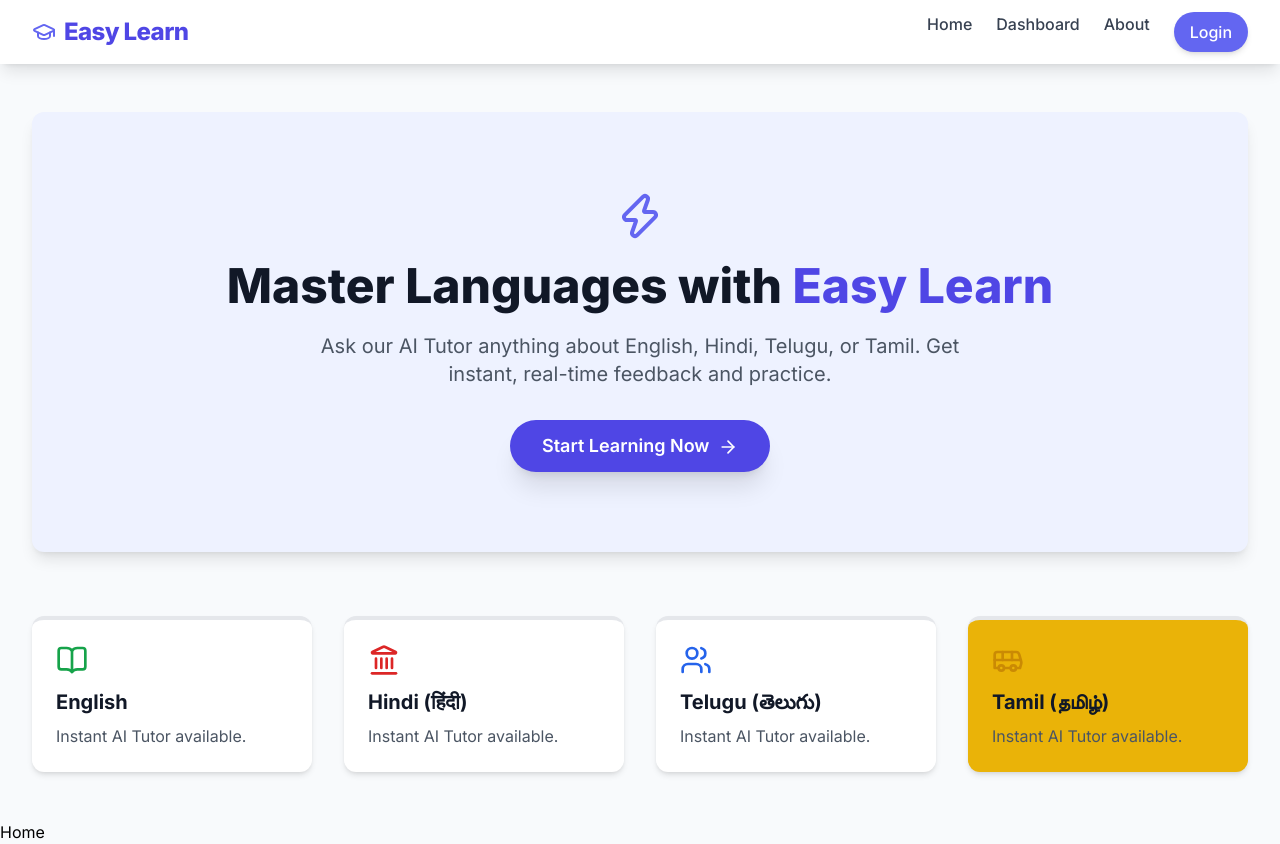
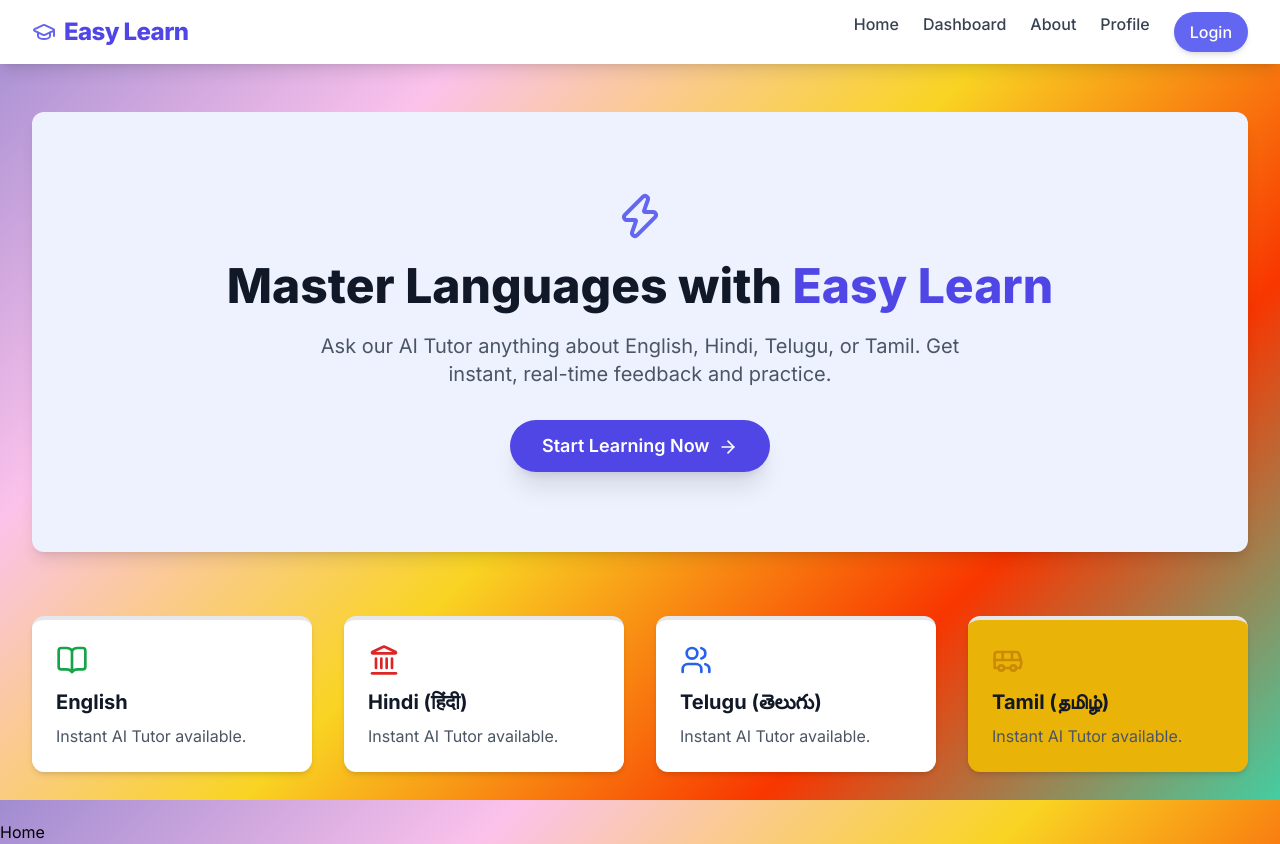
Before and after one commit to sravani-kaza-2005/language-tutor-app, a plain HTML site: page index.html in a window 1280 px wide. Drawn offline with nearby package versions, Linux system fonts and the light colour scheme.

Commit message:
Update index.html

```diff
--- a/index.html
+++ b/index.html
@@ -11,7 +11,9 @@
         @import url('https://fonts.googleapis.com/css2?family=Inter:wght@100..900&display=swap');
         body {
             font-family: 'Inter', sans-serif;
-            background-color: #f8fafc; /* Slate 50 */
+            /* Colorful gradient background */
+            background: linear-gradient(135deg, #a18cd1 0%, #fbc2eb 25%, #f9d423 50%, #f83600 75%, #43cea2 100%);
+            background-attachment: fixed;
         }
         /* Custom scrollbar for chat/content */
         .custom-scrollbar::-webkit-scrollbar {
@@ -35,7 +37,8 @@
                 <a href="#" class="hover:text-indigo-600 transition duration-150" onclick="navigate('home')">Home</a>
                 <a href="#" class="hover:text-indigo-600 transition duration-150" id="dashboard-nav-link">Dashboard</a>
                 <a href="#" class="hover:text-indigo-600 transition duration-150" onclick="navigate('about')">About</a>
-                <button class="text-white bg-indigo-500 hover:bg-indigo-600 px-4 py-2 rounded-full shadow-md transition duration-150" id="auth-button">Login</button>
+                <a href="profile.html" class="hover:text-indigo-600 transition duration-150">Profile</a>
+                <a href="login.html" class="text-white bg-indigo-500 hover:bg-indigo-600 px-4 py-2 rounded-full shadow-md transition duration-150" id="auth-button">Login</a>
             </nav>
             <button id="mobile-menu-button" class="md:hidden p-2 text-gray-700 hover:text-indigo-600" onclick="toggleMobileMenu()">
                 <i data-lucide="menu" class="w-6 h-6"></i>
@@ -46,7 +49,8 @@
                 <a href="#" class="block px-3 py-2 rounded-md hover:bg-indigo-50" onclick="navigate('home')">Home</a>
                 <a href="#" class="block px-3 py-2 rounded-md hover:bg-indigo-50" id="dashboard-nav-link-mobile">Dashboard</a>
                 <a href="#" class="block px-3 py-2 rounded-md hover:bg-indigo-50" onclick="navigate('about')">About</a>
-                <button class="block px-3 py-2 rounded-md text-white bg-indigo-500 text-center rounded-full mt-2" id="auth-button-mobile">Login</button>
+                <a href="profile.html" class="block px-3 py-2 rounded-md hover:bg-indigo-50">Profile</a>
+                <a href="login.html" class="block px-3 py-2 rounded-md text-white bg-indigo-500 text-center rounded-full mt-2" id="auth-button-mobile">Login</a>
             </nav>
         </div>
     </header>
```
